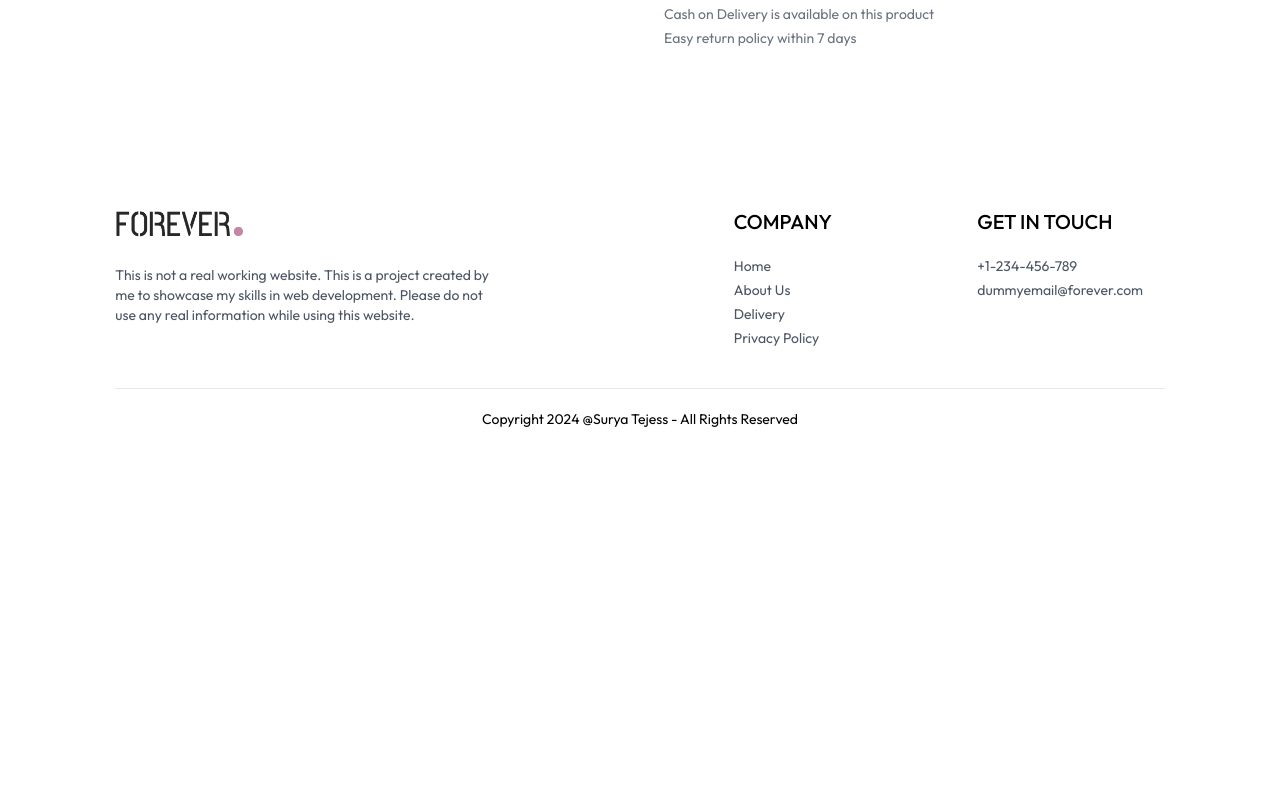
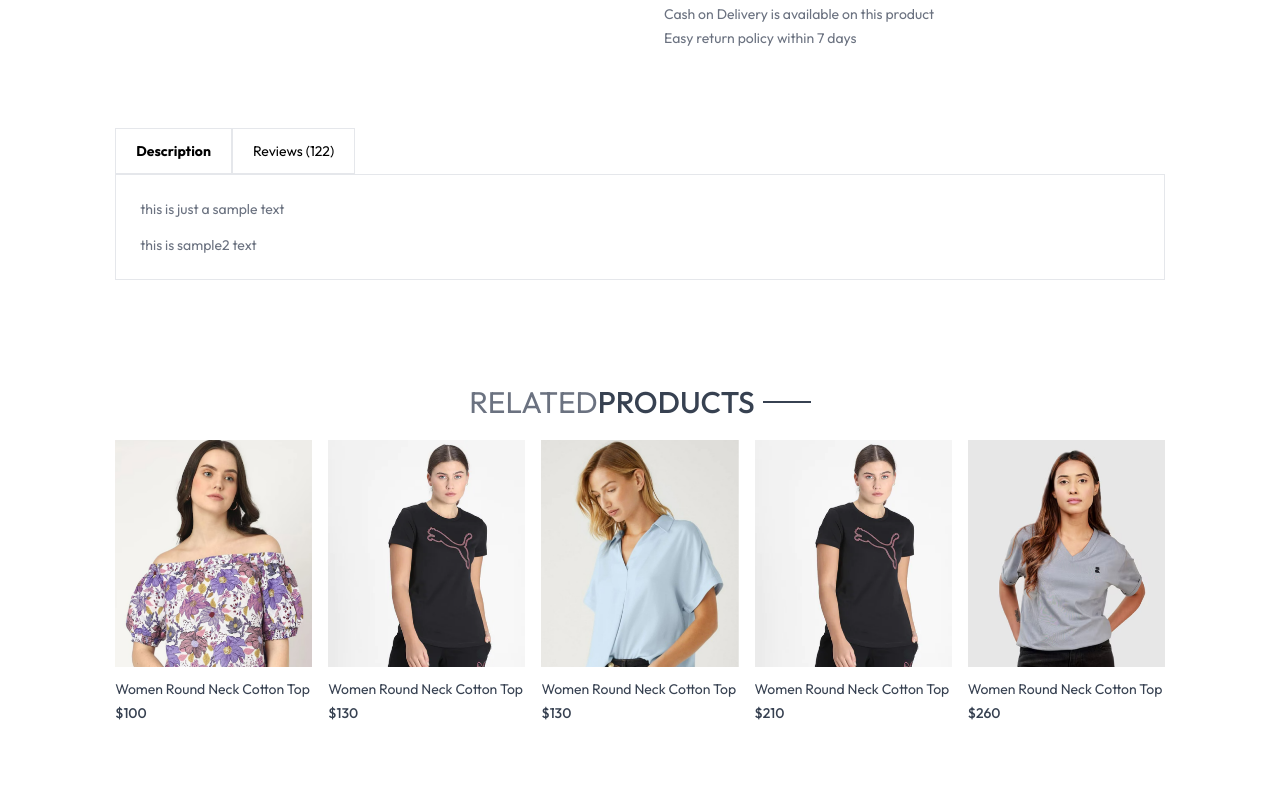
Before and after one commit to suryatejess/forever-e-commerce-website-frontend, a React app: page /product/aaaaa in a window 1280 px wide. Shown: the part 606-1400 px from the top of the page. Before the commit the page ends 1055 px from the top, so only its background shows below. Built offline with nearby package versions, Linux system fonts and the light colour scheme; the HTML template or start-up script is replaced by a standard one.

Commit message:
related products under the main product

```diff
--- /dev/null
+++ b/src/components/RelatedProducts.jsx
@@ -0,0 +1,46 @@
+import React from "react";
+import { useState, useContext, useEffect } from "react";
+import { ShopContext } from "../context/shopContext";
+import ProductItem from "./ProductItem";
+import Title from "./Title";
+
+const RelatedProducts = ({ category, subCategory }) => {
+  const { products } = useContext(ShopContext);
+  const [related, setRelated] = useState([]);
+
+  useEffect(() => {
+    if (products.length > 0) {
+      let productsCopy = products.slice();
+
+      productsCopy = productsCopy.filter((item) => category === item.category);
+      productsCopy = productsCopy.filter(
+        (item) => subCategory === item.subCategory
+      );
+
+      setRelated(productsCopy.slice(0, 5));
+    }
+  }, []);
+
+  return (
+    <div className="my-24">
+      <div className="text-center text-3xl py-2">
+        <Title text1={"RELATED"} text2={"PRODUCTS"} />
+      </div>
+
+      <div className="grid grid-cols-2 sm:grid-cols-3 md:grid-cols-4 lg:grid-cols-5 gap-4 gapy-y-6">
+        {related.map((item, index) => (
+          <ProductItem
+            key={index}
+            item={item}
+            id={item._id}
+            name={item.name}
+            price={item.price}
+            image={item.image}
+          />
+        ))}
+      </div>
+    </div>
+  );
+};
+
+export default RelatedProducts;
--- a/src/pages/Product.jsx
+++ b/src/pages/Product.jsx
@@ -3,6 +3,7 @@ import { useParams } from "react-router-dom";
 import { useContext, useState, useEffect } from "react";
 import { ShopContext } from "../context/shopContext";
 import { assets } from "../assets/assets";
+import RelatedProducts from "../components/RelatedProducts";
 
 const Product = () => {
   const { productId } = useParams();
@@ -92,6 +93,24 @@ const Product = () => {
           </div>
         </div>
       </div>
+
+      {/* --------------- Description & Review Section --------------- */}
+      <div className="mt-20">
+        <div className="flex">
+          <b className="border px-5 py-3 text-sm">Description</b>
+          <p className="border px-5 py-3 text-sm">Reviews (122)</p>
+        </div>
+        <div className="flex flex-col gap-4 border px-6 py-6 text-sm text-gray-500">
+          <p>this is just a sample text</p>
+          <p>this is sample2 text</p>
+        </div>
+      </div>
+
+      {/* ---------- display related products ---------- */}
+      <RelatedProducts
+        category={productData.category}
+        subCategory={productData.subCategory}
+      />
     </div>
   ) : (
     <div className="opacity-0"></div>
```
